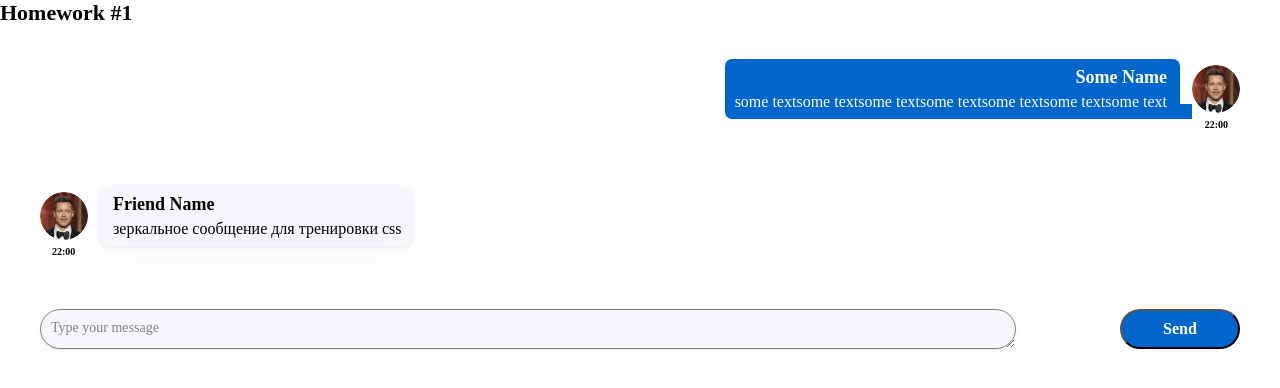
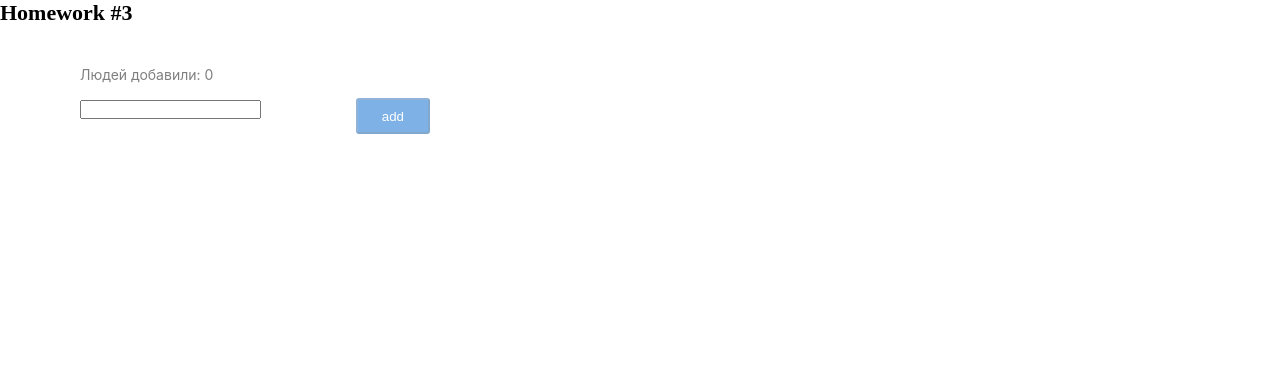
Before and after one commit to IrinaMartArm/homework2, a React (Create React App) app: page / in a window 1280 px wide. Shown: the top 388 px of the page. Built offline with nearby package versions, Linux system fonts and the light colour scheme.

Commit message:
work on hw2-hw3

```diff
--- a/src/s1-main/App.tsx
+++ b/src/s1-main/App.tsx
@@ -1,14 +1,16 @@
 import React from 'react'
 import s from './App.module.css'
 import HW1 from '../s2-homeworks/hw01/HW1'
+import HW2 from '../s2-homeworks/hw02/HW2'
+import HW3 from "../s2-homeworks/hw03/HW3";
 
 function App() {
     return (
         <div className={s.App}>
-            <HW1/>
+            {/* <HW1/> */}
             {/*раскомментировать по ходу выполнения*/}
             {/*<HW2/>*/}
-            {/*<HW3/>*/}
+            <HW3/>
             {/*<HW4/>*/}
 
             {/*при выполнении дз 5 и более - закомментировать здесь дз 1-4, так как они есть внутри дз 5*/}
--- a/src/s2-homeworks/hw03/Greeting.module.css
+++ b/src/s2-homeworks/hw03/Greeting.module.css
@@ -1,35 +1,75 @@
 .greetingForm {
+    width: 300px;
+    height: 400px;
+    padding: 40px;
+    display: flex;
+    flex-direction: column;
+    gap: 15px;
 }
 
 .inputAndButtonContainer {
+    width: 350px;
+    display: flex;
+    justify-content: space-between;
 }
 
 .error {
+    color: #C00;
+    font-size: 14px;
+    font-style: normal;
+    font-weight: 400;
+    line-height: normal;
 }
 
 .input {
+    width: 300px;
+    height: 20px;
 }
 
 .input:focus {
 }
 
 .errorInput {
+    outline-color: #cc0000;
 }
 
 .button {
+    display: inline-flex;
+    height: 36px;
+    padding: 5px 24px;
+    justify-content: center;
+    align-items: center;
+    gap: 10px;
+    flex-shrink: 0;
+    border-radius: 3px;
+    color: #FFFFFF;
+    background-color:  #06C;
 }
 
 .button:focus {
+    color: black;
 }
 
 .button:active {
+    background-color: #0059b4;
 }
 
 .button:disabled {
+    opacity: 0.5;
 }
 
 .text {
+    color: rgba(0, 0, 0, 0.50);
+    font-size: 14px;
+    font-style: normal;
+    font-weight: 400;
+    line-height: normal;
 }
 
 .greeting {
+    color: #000;
+    font-size: 14px;
+    font-style: normal;
+    font-weight: 500;
+    line-height: normal;
 }
--- a/src/s2-homeworks/hw03/Greeting.tsx
+++ b/src/s2-homeworks/hw03/Greeting.tsx
@@ -1,15 +1,16 @@
 import React, {ChangeEvent, KeyboardEvent} from 'react'
 import s from './Greeting.module.css'
+import {UserType} from "./HW3";
 
 type GreetingPropsType = {
-    name: any // need to fix any
-    setNameCallback: any // need to fix any
-    addUser: any // need to fix any
-    onBlur: any // need to fix any
-    onEnter: any // need to fix any
-    error: any // need to fix any
-    totalUsers: any // need to fix any
-    lastUserName?: any // need to fix any
+    name: string // need to fix any
+    setNameCallback: (e: ChangeEvent<HTMLInputElement>) => void // need to fix any
+    addUser: () => void // need to fix any
+    onBlur: () => void // need to fix any
+    onEnter: (e: KeyboardEvent<HTMLInputElement>) => void // need to fix any
+    error: string // need to fix any
+    totalUsers: number // need to fix any
+    lastUserName?: string  // need to fix any
 }
 
 // презентационная компонента (для верстальщика)
@@ -23,9 +24,9 @@ const Greeting: React.FC<GreetingPropsType> = (
         error,
         totalUsers,
         lastUserName,
-    } // деструктуризация пропсов
+    }: GreetingPropsType // деструктуризация пропсов
 ) => {
-    const inputClass = s.errorInput // need to fix with (?:)
+    const inputClass =  error ? s.errorInput : ''// need to fix with (?:)
 
     return (
         <div id={'hw3-form'} className={s.greetingForm}>
--- a/src/s2-homeworks/hw03/GreetingContainer.tsx
+++ b/src/s2-homeworks/hw03/GreetingContainer.tsx
@@ -3,18 +3,24 @@ import Greeting from './Greeting'
 import { UserType } from './HW3'
 
 type GreetingContainerPropsType = {
-    users: any // need to fix any
-    addUserCallback: any // need to fix any
+    users: UserType[] // need to fix any
+    addUserCallback: (name: string) => void // need to fix any
 }
 
-export const pureAddUser = (name: any, setError: any, setName: any, addUserCallback: any) => {
-    // если имя пустое - показать ошибку, иначе - добавить юзера и очистить инпут
+export const pureAddUser = (name: string, setError: (error: string)=>void, setName: (name: string)=>void, addUserCallback: (name: string) => void) => {
+    name === '' ? setError("Ошибка! Введите имя!") : addUserCallback(name)
+    setName('')// если имя пустое - показать ошибку, иначе - добавить юзера и очистить инпут
 }
 
-export const pureOnBlur = (name: any, setError: any) => { // если имя пустое - показать ошибку
+export const pureOnBlur = (name: string, setError: (error: string)=>void) => { // если имя пустое - показать ошибку
+    if(name === '') {}
+    name === '' || name === '    ' ? setError("Ошибка! Введите имя!") : setError('')
 }
 
-export const pureOnEnter = (e: any, addUser: any) => { // если нажата кнопка Enter - добавить
+export const pureOnEnter = (e: KeyboardEvent<HTMLInputElement>, addUser: ()=>void) => { // если нажата кнопка Enter - добавить
+    if (e.key === 'Enter'){
+        addUser()
+    }
 }
 
 // более простой и понятный для новичков
@@ -24,13 +30,14 @@ export const pureOnEnter = (e: any, addUser: any) => { // если нажата
 const GreetingContainer: React.FC<GreetingContainerPropsType> = ({
     users,
     addUserCallback,
-}) => {
+}: GreetingContainerPropsType) => {
     // деструктуризация пропсов
-    const [name, setName] = useState<any>('') // need to fix any
-    const [error, setError] = useState<any>('') // need to fix any
+    const [name, setName] = useState<string>('') // need to fix any
+    const [error, setError] = useState<string>('') // need to fix any
 
-    const setNameCallback = (e: any) => { // need to fix any
-        setName('some name') // need to fix
+    const setNameCallback = (e: ChangeEvent<HTMLInputElement>) => { // need to fix any
+
+        e ? setName(e.currentTarget.value) :// need to fix
 
         error && setError('')
     }
@@ -42,12 +49,19 @@ const GreetingContainer: React.FC<GreetingContainerPropsType> = ({
         pureOnBlur(name, setError)
     }
 
-    const onEnter = (e: any) => {
+    const onEnter = (e: KeyboardEvent<HTMLInputElement>) => {
         pureOnEnter(e, addUser)
     }
 
-    const totalUsers = 0 // need to fix
-    const lastUserName = 'some name' // need to fix
+    const totalUsers = users.length // need to fix
+    // const lastUserName = () => {
+    //     users.length >= 1 ? users[users.length - 1].name : ''
+    //     return name
+    // }
+    const lastUserName = users[users.length - 1]?.name
+
+
+   // need to fix
 
     return (
         <Greeting
--- a/src/s2-homeworks/hw03/HW3.tsx
+++ b/src/s2-homeworks/hw03/HW3.tsx
@@ -2,6 +2,7 @@ import React, { useState } from 'react'
 import { v1 } from 'uuid'
 import s2 from '../../s1-main/App.module.css'
 import GreetingContainer from './GreetingContainer'
+
 
 /*
 * 1 - описать тип UserType
@@ -19,20 +20,22 @@ import GreetingContainer from './GreetingContainer'
 
 // types
 export type UserType = {
-    _id: any // need to fix any
-    name: any // need to fix any
+    _id: string // need to fix any
+    name: string // need to fix any
 }
 
-export const pureAddUserCallback = (name: any, setUsers: any, users: any) => { // need to fix any
-    const user = { // need to fix
+export const pureAddUserCallback = (name: string, setUsers: any, users: UserType[]) => { // need to fix any
+    const user = {
+        _id: v1(),
+        name: name// need to fix
     }
     setUsers([...users, user])
 }
 
 const HW3 = () => {
-    const [users, setUsers] = useState<any>([]) // need to fix any
+    const [users, setUsers] = useState<UserType[]>([]) // need to fix any
 
-    const addUserCallback = (name: any) => { // need to fix any
+    const addUserCallback = (name: string) => { // need to fix any
         pureAddUserCallback(name, setUsers, users)
     }
 
```
Also changed, not shown: src/s2-homeworks/hw02/HW2.tsx (+21 -13 lines), src/s2-homeworks/hw02/affairs/Affairs.tsx (+6 -6 lines), src/s2-homeworks/hw02/affairs/affair/Affair.tsx (+4 -4 lines).
